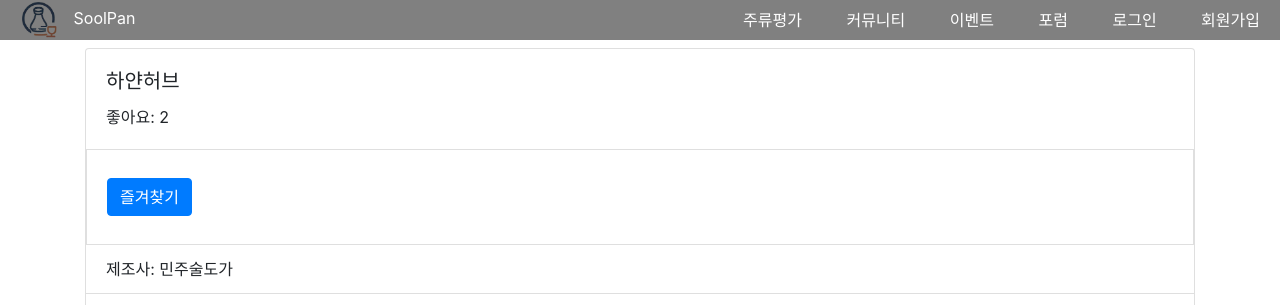
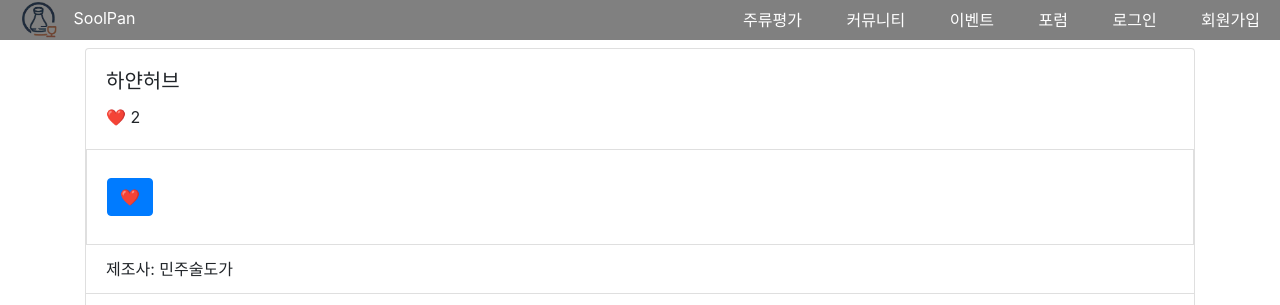
Before and after one commit to Glory7777/The_Glory, a Django app: page /detail/0/ in a window 1280 px wide. Shown: the top 305 px of the page. Run offline with Django 4.2, Linux system fonts and the light colour scheme; data comes from the database, SQL or seed files in the repository; both versions use the stored data as it was after the commit; data that the repository does not hold is empty; some libraries are stand-ins or nearby versions.

Commit message:
0812_좋아요 이모지로 변경
좋아요!

```diff
--- a/soolpan/DataBase/templates/tal_detail.html
+++ b/soolpan/DataBase/templates/tal_detail.html
@@ -6,7 +6,7 @@
         <div class="card" style="width: 100%;">
             <div class="card-body">
                 <h5 class="card-title">{{ tal_detail.name }}</h5>
-                <div>좋아요: {{tal_detail.like}}</div>
+                <div>❤️ {{tal_detail.like}}</div>
             </div>
 
             <li class="list-group-item">
@@ -25,9 +25,9 @@
 
                     {% endfor %}
                     {% if search.like == 1 %}
-                    <button type="submit" class="btn btn-warning"> 즐겨찾기 취소</button>
+                    <button type="submit" class="btn btn-warning"> 💔</button>
                     {% else %}
-                    <button type="submit" class="btn btn-primary"> 즐겨찾기 </button>
+                    <button type="submit" class="btn btn-primary"> ❤️ </button>
                     {% endif %}
                 </form>
                 <!-- 즐겨찾기용 부분 -->
--- a/soolpan/favorite/templates/favorite_list.html
+++ b/soolpan/favorite/templates/favorite_list.html
@@ -8,7 +8,7 @@
             <thead class="thead-light">
                 <tr>
                     <th scope="col">제품명</th>
-                    <th scope="col">등록일자</th>
+                    <th scope="col">이미지</th>
                 </tr>
             </thead>
             <tbody class="text-dark">
```
Also changed, not shown: soolpan/db.sqlite3.
